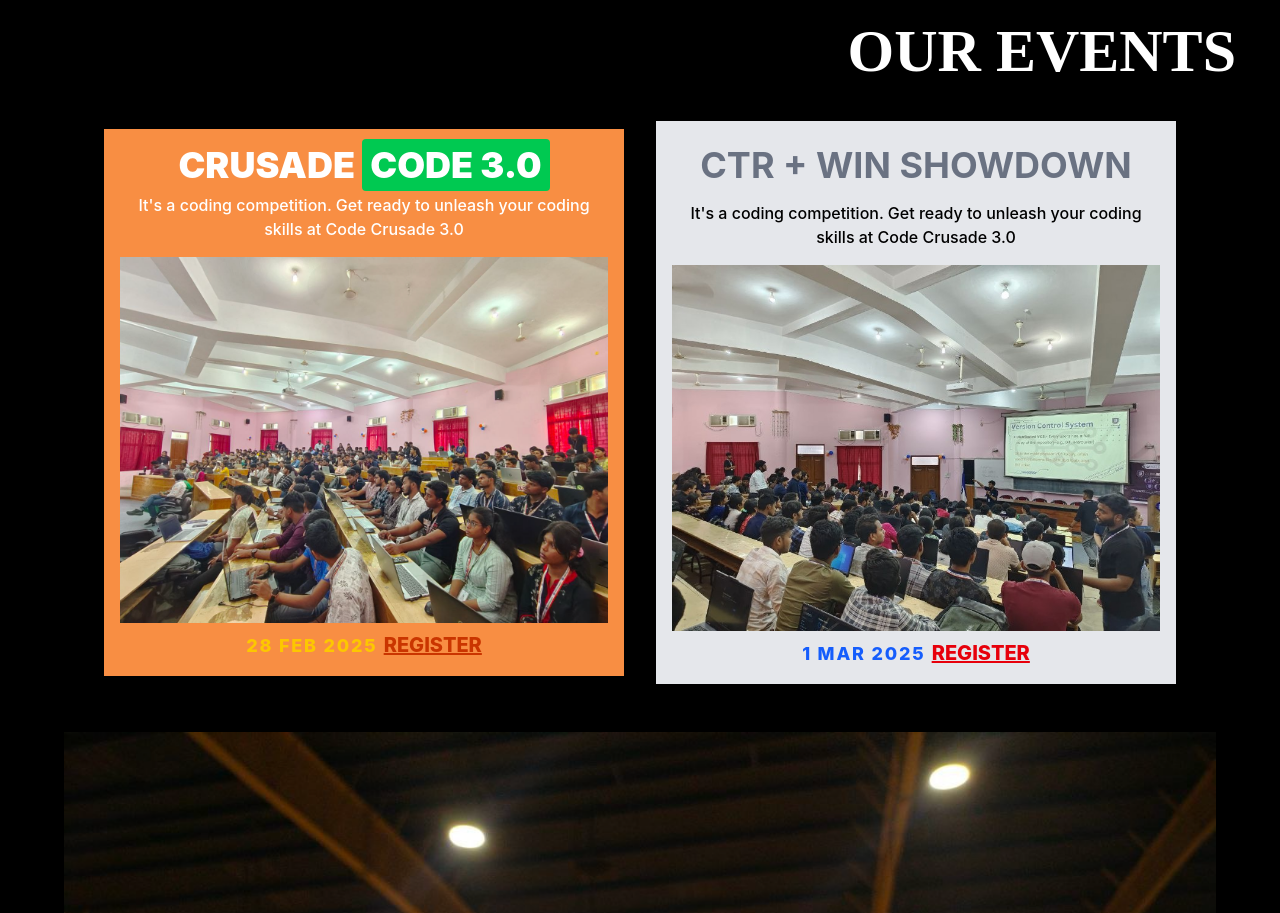
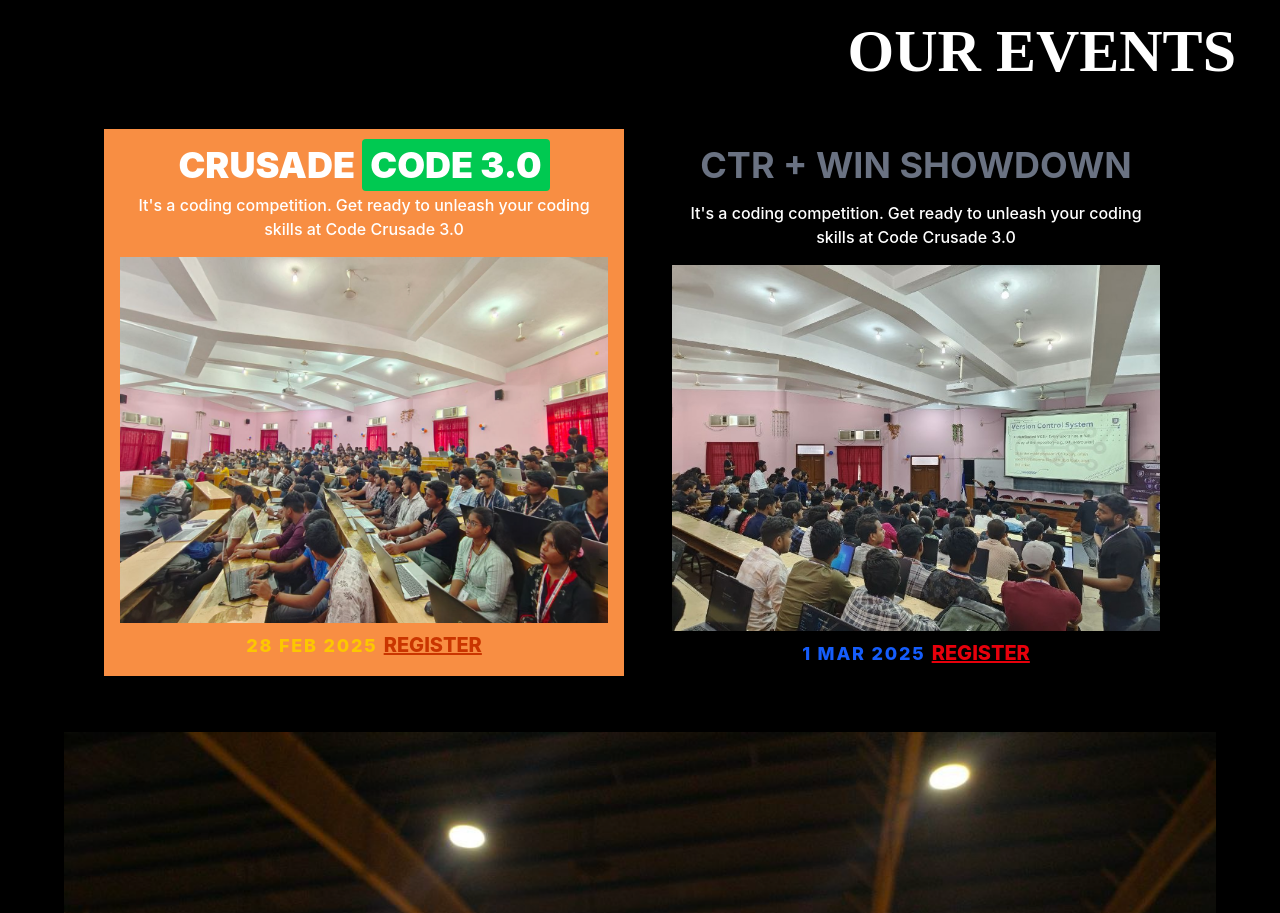
Before and after one commit to Ren1sha/Sankalp, a React (Vite) app: page / in a window 1280 px wide. Shown: the part 2100-3013 px from the top of the page. Built offline with nearby package versions, Linux system fonts and the light colour scheme.

Commit message:
Update Sankalp2025.jsx

```diff
--- a/src/Sankalp2025.jsx
+++ b/src/Sankalp2025.jsx
@@ -159,7 +159,7 @@ const Sankalp2025 = () => {
   rel="noopener noreferrer"
   className="w-full md:w-130 transition duration-300 hover:scale-105"
 >
-  <div className="bg-gray-200 text-black p-4">
+  <div className="bg-black-200 text-white p-4">
     <h3 className="text-2xl font-bold text-gray-500 md:text-4xl p-2">
       CTR + WIN SHOWDOWN
     </h3>
```
